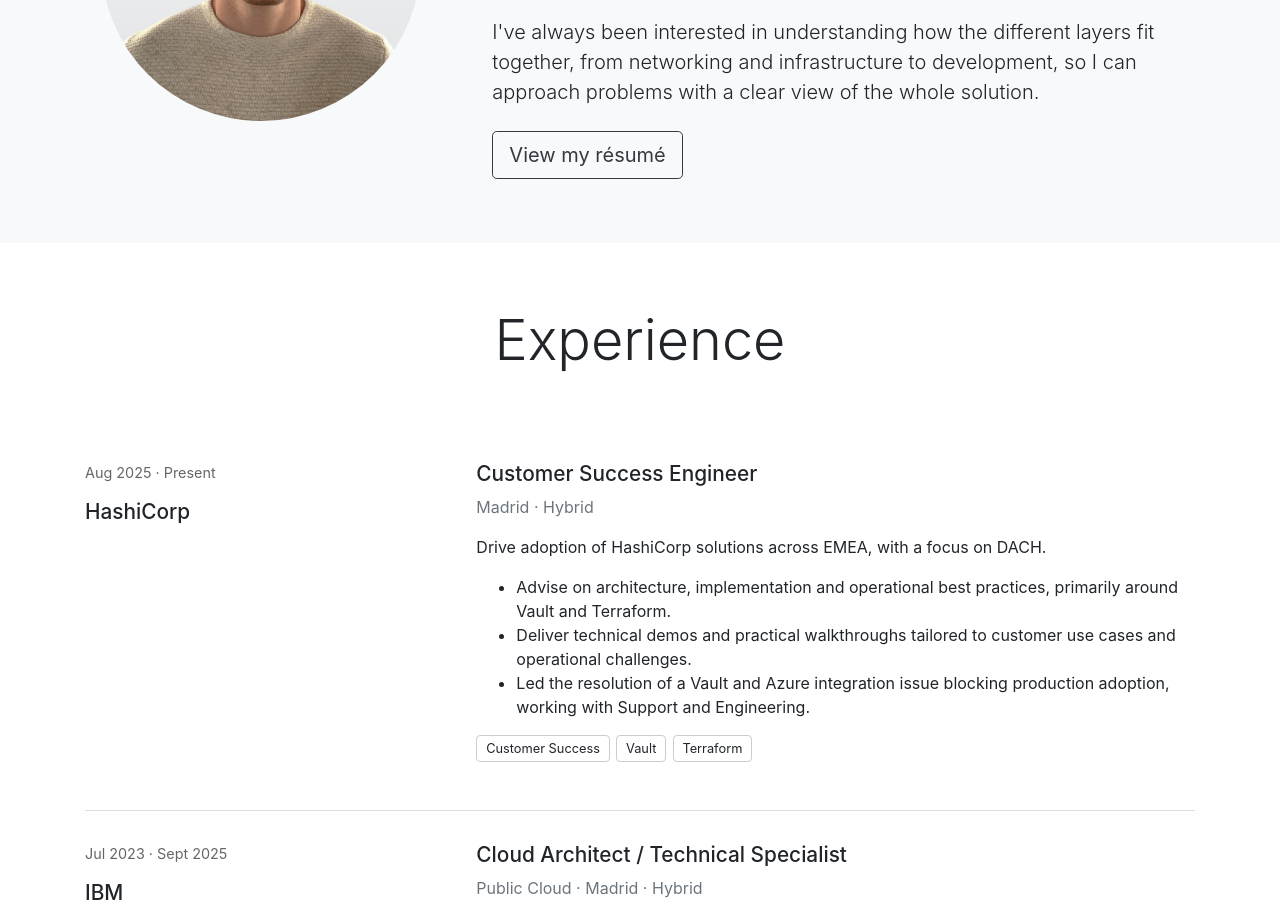
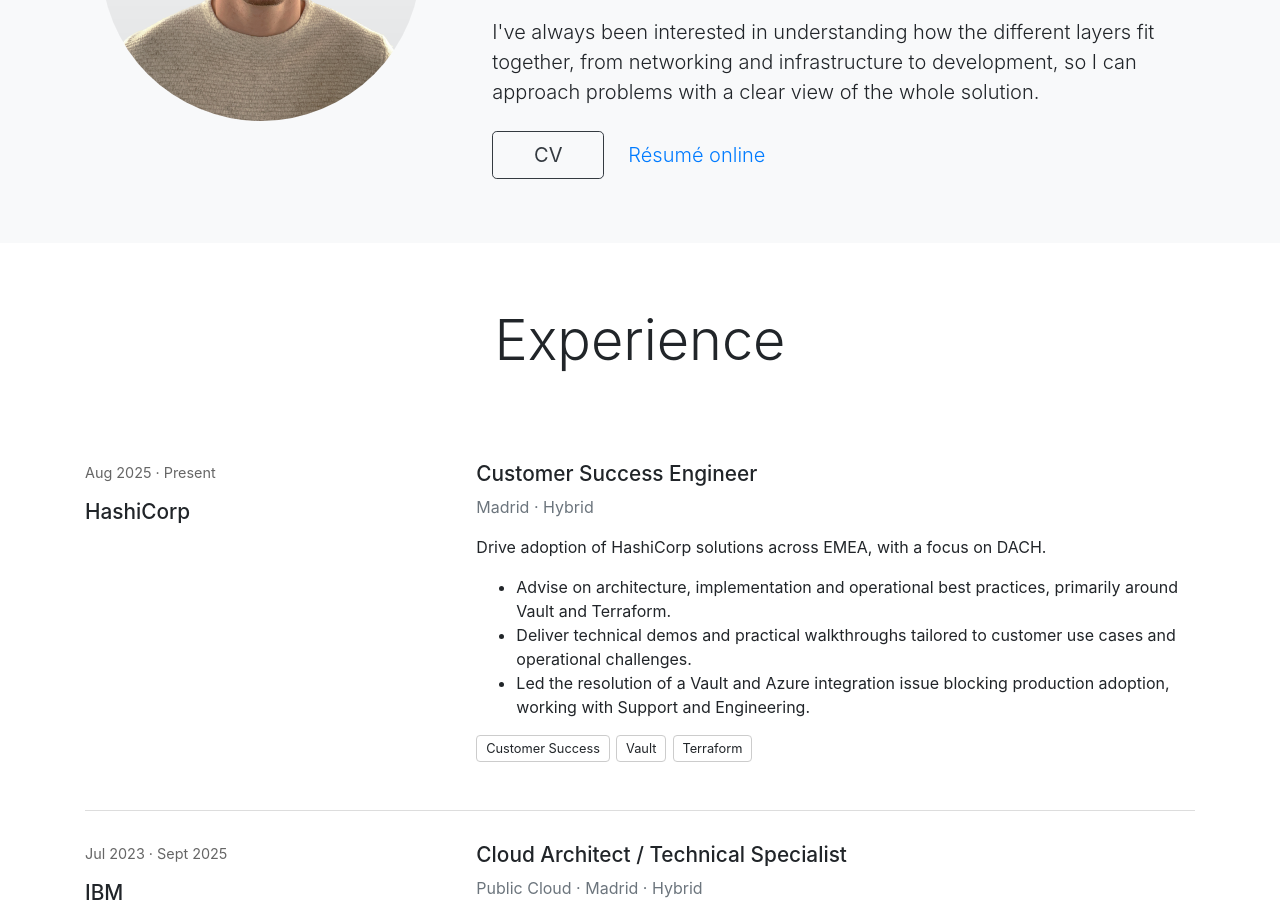
Before and after one commit to nikitastetskiy/portfolio, a React (Vite) app in the folder app/: page / in a window 1280 px wide. Shown: the part 1120-2039 px from the top of the page. Built offline with nearby package versions, Linux system fonts and the light colour scheme.

Commit message:
Restore CV button and online resume alternative in About

```diff
--- a/app/src/App.jsx
+++ b/app/src/App.jsx
@@ -250,8 +250,11 @@
                 {p}
               </p>
             ))}
-            <p className="lead mt-4 mb-0">
-              <a className="btn btn-outline-dark btn-lg" href={pagePath(lang, true)}>
+            <p className="about-actions lead mt-4 mb-0">
+              <ExternalLink className="btn btn-outline-dark btn-lg" href={resumePdf}>
+                {t.resume}
+              </ExternalLink>
+              <a href={pagePath(lang, true)}>
                 {t.resumeWeb}
               </a>
             </p>
--- a/app/src/enhancements.css
+++ b/app/src/enhancements.css
@@ -30,6 +30,15 @@
 }
 .about-portrait {
   text-align: center;
+}
+.about-actions {
+  display: flex;
+  flex-wrap: wrap;
+  align-items: center;
+  gap: 1rem 1.5rem;
+}
+.about-actions .btn {
+  min-width: 7rem;
 }
 .hero-tagline {
   min-height: 3.5em;
--- a/app/src/personal-info/config.js
+++ b/app/src/personal-info/config.js
@@ -32,7 +32,7 @@
     hero: 'I work with technical teams to put cloud solutions into practice. Based in Madrid, working with customers across EMEA, with a focus on DACH.',
     viewProjects: 'Explore my work',
     resume: 'CV',
-    resumeWeb: 'View my résumé',
+    resumeWeb: 'Résumé online',
     downloadResume: 'Download CV',
     home: 'Back to portfolio',
     print: 'Print',
@@ -86,7 +86,7 @@
     hero: 'Trabajo con equipos técnicos para llevar las soluciones cloud a la práctica. Desde Madrid, con clientes de EMEA y foco en DACH.',
     viewProjects: 'Ver mis proyectos',
     resume: 'CV',
-    resumeWeb: 'Ver mi currículum',
+    resumeWeb: 'Currículum online',
     downloadResume: 'Descargar CV en inglés',
     home: 'Volver al portfolio',
     print: 'Imprimir',
```
